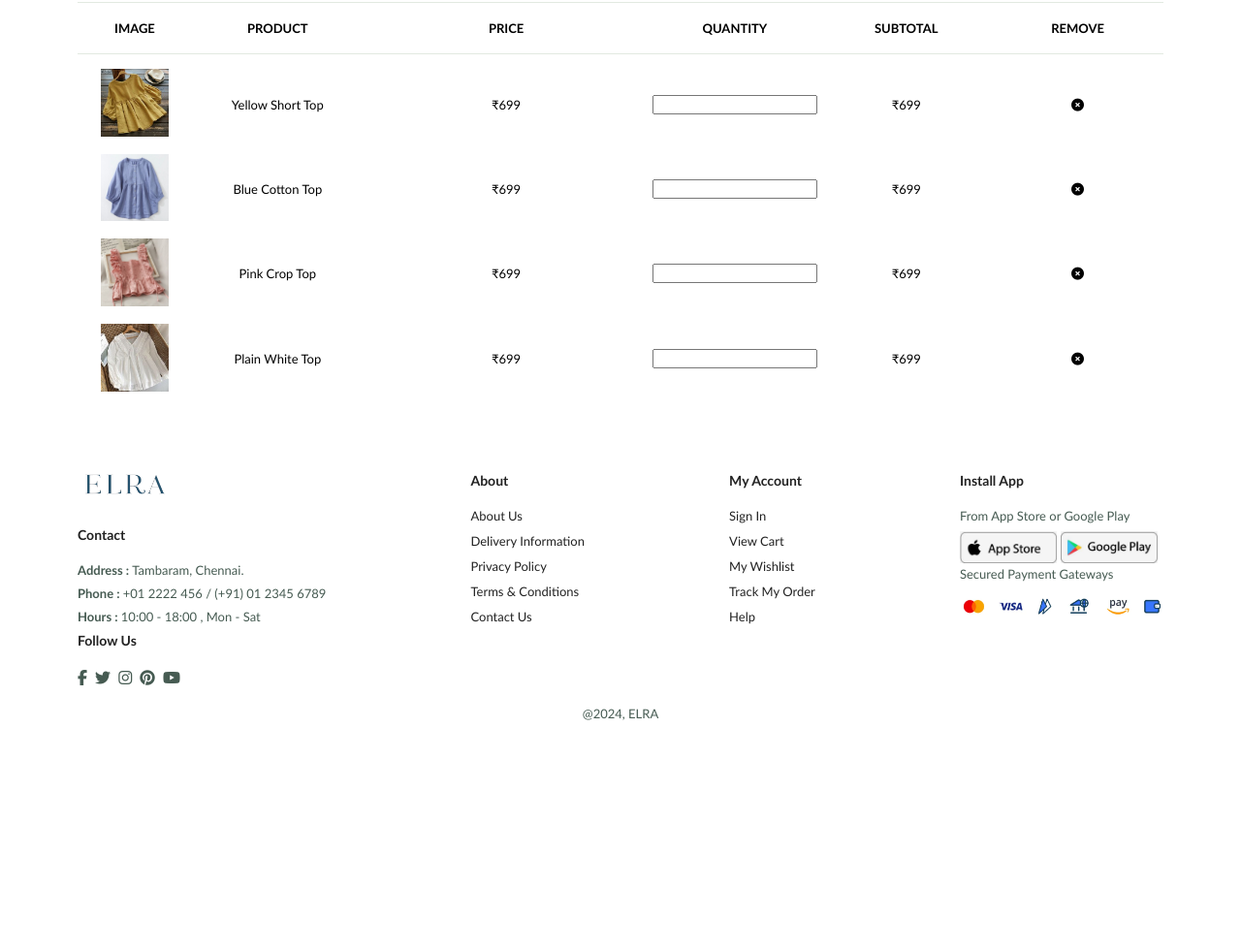
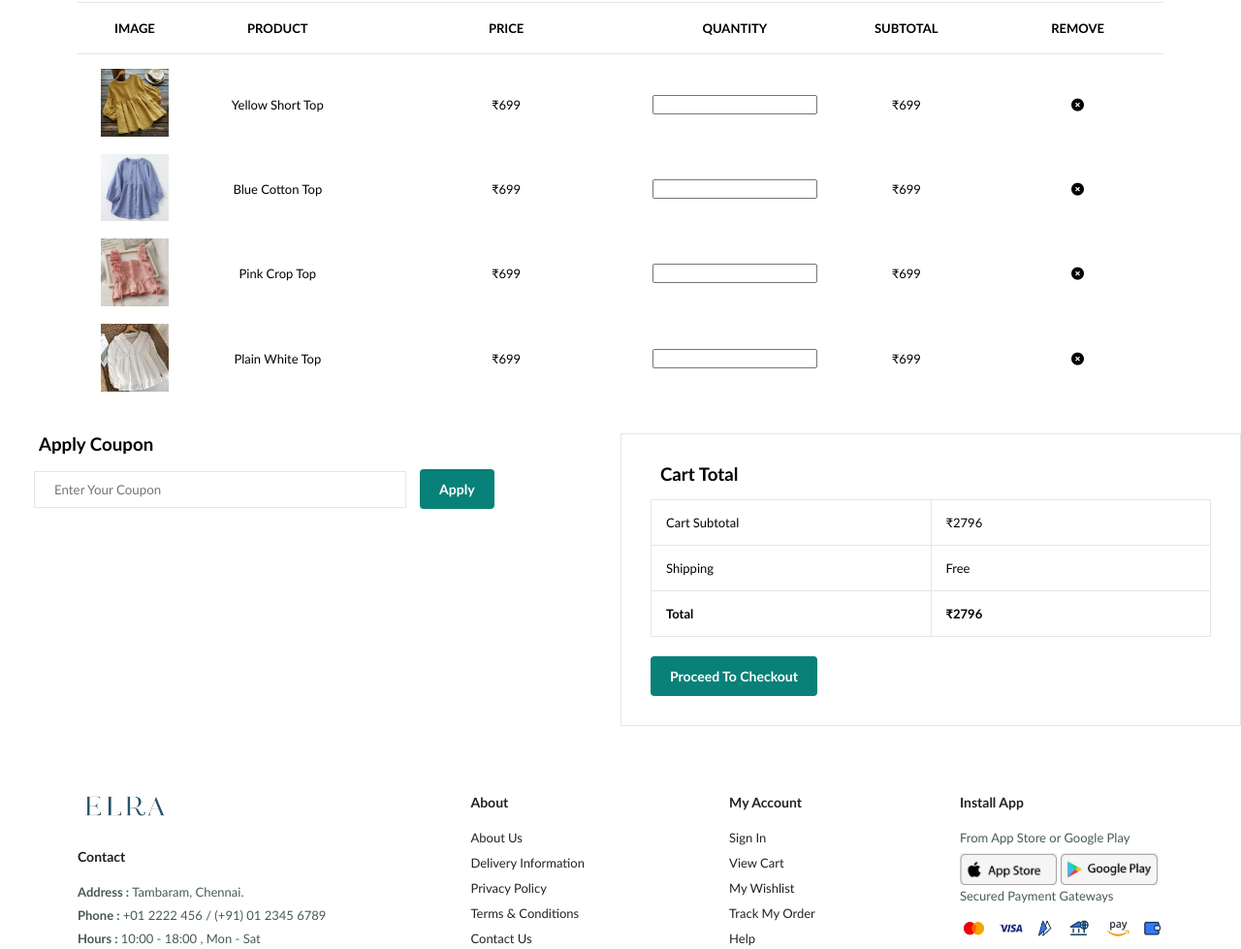
Before and after one commit to Hemachithra153/E-Commerce-Website, a plain HTML site: page cart.html in a window 1280 px wide. Shown: the part 437-1416 px from the top of the page at 97% size. Before the commit the page ends 1229 px from the top, so only its background shows below. Drawn offline with Linux system fonts and the light colour scheme.

Commit message:
cart page done

```diff
--- a/cart.html
+++ b/cart.html
@@ -86,8 +86,32 @@
     </section>
 
     <section id="cart-add" class="">
-        <div>
+            <div id="coupon">
+                <h3>Apply Coupon</h3>
+                <div>
+                    <input type="text" placeholder="Enter Your Coupon">
+                    <button class="normal">Apply</button>
+                </div>
+            </div>
+        </div>
 
+        <div id="subtotal">
+          <h3>Cart Total</h3>
+          <table>
+            <tr>
+                <td>Cart Subtotal</td>
+                <td>₹2796</td>
+            </tr>
+            <tr>
+                <td>Shipping</td>
+                <td>Free</td>
+            </tr>
+            <tr>
+                <td><strong>Total</strong></td>
+                <td><strong>₹2796</strong></td>
+            </tr>
+          </table>
+          <button class="normal">Proceed To Checkout</button>
         </div>
     </section>
 
--- a/style.css
+++ b/style.css
@@ -892,12 +892,18 @@ font-size: 12px;
 }
 
 /* Cart page*/
+
+#cart {
+   overflow-x: auto;
+}
+
 #cart table{
     width: 100%;
     border-collapse: collapse;
     table-layout: fixed;
     white-space: nowrap;
 }
+
 
 #cart table img{
     width: 70px;
@@ -951,6 +957,66 @@ font-size: 12px;
     font-size: 13px;
 }
 
+#cart-add{
+    display: flex;
+    flex-wrap: wrap;
+    justify-content: space-between;
+}
+
+#coupon{
+    width: 50%;
+    margin-bottom: 30px;
+}
+
+#coupon h3 {
+      padding-bottom: 15px;
+      padding-left: 40px;
+}
+
+
+
+#coupon input {
+    padding: 10px 20px;
+    outline: none;
+    width: 60%;
+    margin-right: 10px;
+    margin-left: 35px;
+    border: 1px  solid #e2e9e1;
+}
+
+#coupon button,
+#subtotal button{
+     background-color: #088178;
+     color: #fff;
+     padding: 12px 20px;
+}
+
+#subtotal{
+    width: 50%;
+    margin-bottom: 30px;
+    border: 1px  solid #e2e9e1;
+    padding: 30px;
+}
+#subtotal h3 {
+    padding-bottom: 15px;
+    padding-left: 35px;
+    margin-left: -25px;
+}
+
+
+#subtotal table{
+  border-collapse: collapse;
+  width: 100%;
+  margin-bottom: 20px;
+}
+
+#subtotal table td{
+    width: 50%;
+    border: 1px  solid #e2e9e1;
+    margin-bottom: 10px;
+    font-size: 13px;
+    padding: 15px;
+}
 
 /*Start Media Query*/
 @media (max-width:799px){
@@ -1187,6 +1253,20 @@ font-size: 12px;
         margin-bottom: 30px;
     }
 
+    /*Cart Page*/
+    #cart-add{
+        flex-direction: column;
+    }
+
+    #coupon {
+        width: 100%;
+    }
+
+    #subtotal {
+        width: 100%;
+        padding: 20px;
+    }
+
 }
 
 @media(max-width: 820px){
```
